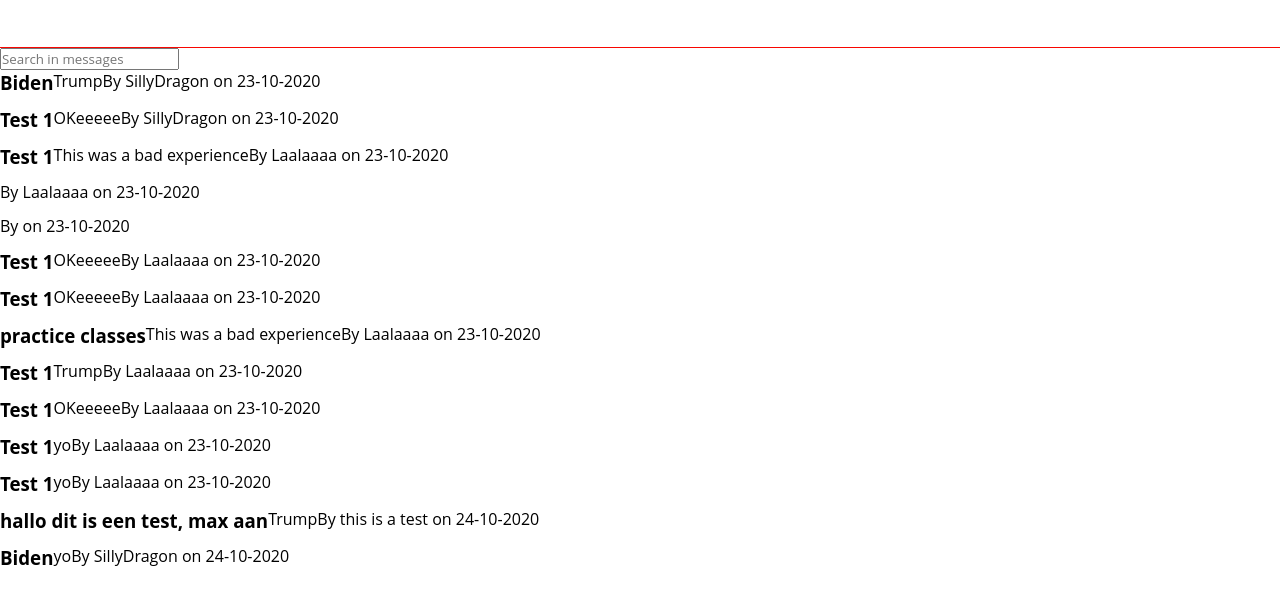
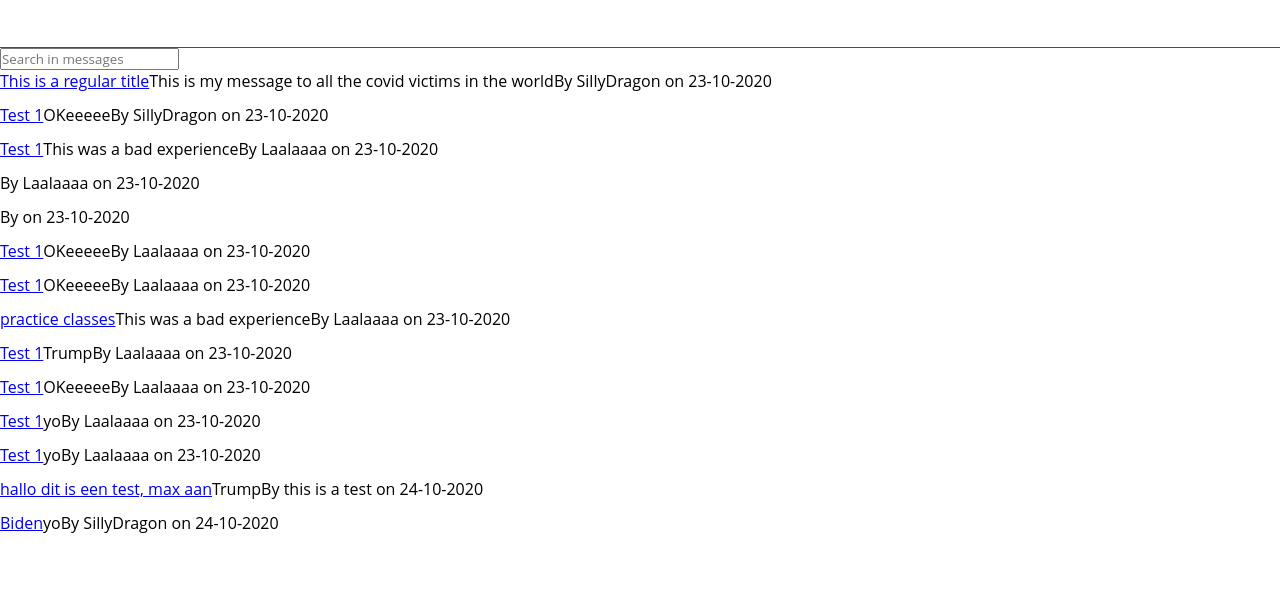
Before and after one commit to miketaart/covid19-client, a React (Create React App) app: page / in a window 1280 px wide. Shown: the part 203-797 px from the top of the page. Built offline with nearby package versions, Linux system fonts and the light colour scheme; no server answers; data requests are answered from the project's data file.

Commit message:
setup correct routing for app

```diff
--- a/db.json
+++ b/db.json
@@ -2,7 +2,7 @@
   "data": [
     {
       "user": {
-        "nickName": "SillyDragon ",
+        "nickName": "SillyDragon",
         "email": "h.michael.ta@gmail.com",
         "gender": "female"
       },
@@ -41,8 +41,8 @@
           "isChecked": true
         }
       ],
-      "title": "Biden",
-      "message": "Trump",
+      "title": "This is a regular title",
+      "message": "This is my message to all the covid victims in the world",
       "date": "23-10-2020",
       "timeStamp": "17:36:38",
       "id": 6
--- a/src/components/blog/Blog.jsx
+++ b/src/components/blog/Blog.jsx
@@ -1,5 +1,6 @@
 import React, { Component } from 'react'
 import axios from 'axios';
+import Post from './Post';
 //import { Link } from 'react-router-dom'
 
 export default class Blog extends Component {
@@ -42,17 +43,15 @@
         return (
             <div className="Blog">
                 <input className="input" type="text" placeholder="Search in messages" value={this.state.search} onChange={this.updateSearch} />
+                <ul>
                     {this.state.posts
                         .filter((post) =>
                             post.message.toLowerCase()
                                 .includes(search))
                         .map(post => (
-                        <div className="Blog__Post-Container" key={post.id}>
-                            <h3 className="Blog__Post__Message"> {post.title}</h3>
-                            <p className="Blog__Post__Message"> {post.message}</p>
-                            <p className="Blog__Post__Message"> By {post.user.nickName} on {post.date}</p>
-                        </div>
+                            <Post key={post.id} post={post} />
                         ))}
+                </ul>
             </div>
         )
     }
--- /dev/null
+++ b/src/components/blog/Post.jsx
@@ -0,0 +1,25 @@
+import React, { Component } from 'react';
+import { Link } from 'react-router-dom'
+
+class Post extends Component {
+    constructor(props) {
+        super(props)
+        this.state = {
+            post: props.post
+        }
+    }
+    componentDidMount() {
+        console.log(this.state.post)
+    }
+    render() {
+        return (
+            <li className="Blog__Post-Container" key={this.state.post.id}>
+                <Link className="Blog__Post-link" to={`/posts/${this.state.post.id}`}> {this.state.post.title} </Link>
+                <p> {this.state.post.message}</p>
+                <p> By {this.state.post.user.nickName} on {this.state.post.date}</p>
+            </li>
+        );
+    }
+}
+
+export default Post;
--- /dev/null
+++ b/src/components/blog/PostDetails.jsx
@@ -0,0 +1,45 @@
+import React, { Component } from 'react';
+import axios from 'axios';
+//import { Link } from 'react-router-dom'
+
+class PostDetails extends Component {
+    constructor(props) {
+        super(props)
+        this.state = {
+            details: '',
+            name: '',
+            gender: ''
+        }
+    }
+
+    getSinglePost() {
+        let postId = this.props.match.params.id;
+        axios.get(`http://localhost:5000/data/${postId}`)
+            .then(response => {
+                this.setState({
+                    details: response.data,
+                    name: response.data.user.nickName,
+                    gender: response.data.user.gender
+                }, () => { console.log(this.state) })
+            })
+            .catch(error => error)
+    }
+
+    componentDidMount() {
+        this.getSinglePost()
+    }
+    render() {
+        return (
+            <div className="">
+                <h1 className=""> {this.state.title} </h1>
+                <p>Symptoms</p>
+                <h2>{this.state.gender}</h2>
+                <h3>Date Symptoms appeared: {this.state.details.dateSymptomsAppeared}</h3>
+                <p> {this.state.message}</p>
+                <p> By {this.state.name} on {this.state.details.date}</p>
+            </div>
+        );
+    }
+}
+
+export default PostDetails;
--- a/src/components/navbar/Navbar.jsx
+++ b/src/components/navbar/Navbar.jsx
@@ -9,7 +9,7 @@
             <div className="Navbar__logo-container">
                 <img style={{ width: "50px", outline: "1px solid #F80701" }} className="Navbar__logo" src="https://image.freepik.com/vrije-vector/covid-19-rode-logo-sjabloon_23-2148501246.jpg" alt="logo" />
             </div>
-            <Link to="/survey" className="">Share you experience</Link>
+            <Link to="/posts/survey" className="">Share you experience</Link>
             <div style={{ width: "250px", outline: "1px solid #F80701" }} className="Navbar__TimeDate-container">
                 <Date />
                 <Time />
--- a/src/pages/Home.jsx
+++ b/src/pages/Home.jsx
@@ -3,13 +3,15 @@
 import EditPost from "../components/survey/EditPost";
 import Survey from "../components/survey/Survey";
 import Blog from "../components/blog/Blog";
+import PostDetails from "../components/blog/PostDetails";
 
 const Home = () => {
     return (
         <Switch>
             <Route exact path="/" component={Blog} />
-            <Route exact path="/survey" component={Survey} />
-            <Route exact path="/editpost" component={EditPost} />
+            <Route exact path="/posts/survey" component={Survey} />
+            <Route exact path="/posts/:id" component={PostDetails} />
+            <Route exact path="/posts/edit/:id" component={EditPost} />
         </Switch>
     );
 }
--- a/src/styles/scss/_Blog.scss
+++ b/src/styles/scss/_Blog.scss
@@ -1,6 +1,6 @@
 .Blog__Post-Container {
     display: flex;
-    //justify-content: center;
+    justify-content: center;
     //align-items: center;
     margin-bottom: 12px;
 }
--- a/src/utils/autoSave.js
+++ /dev/null
@@ -1,3 +0,0 @@
-export const autoSave = () => {
-
-}
```
Also changed, not shown: src/components/blog/SinglePost.jsx (deleted). Lines whose indentation alone changed are shown as unchanged.
